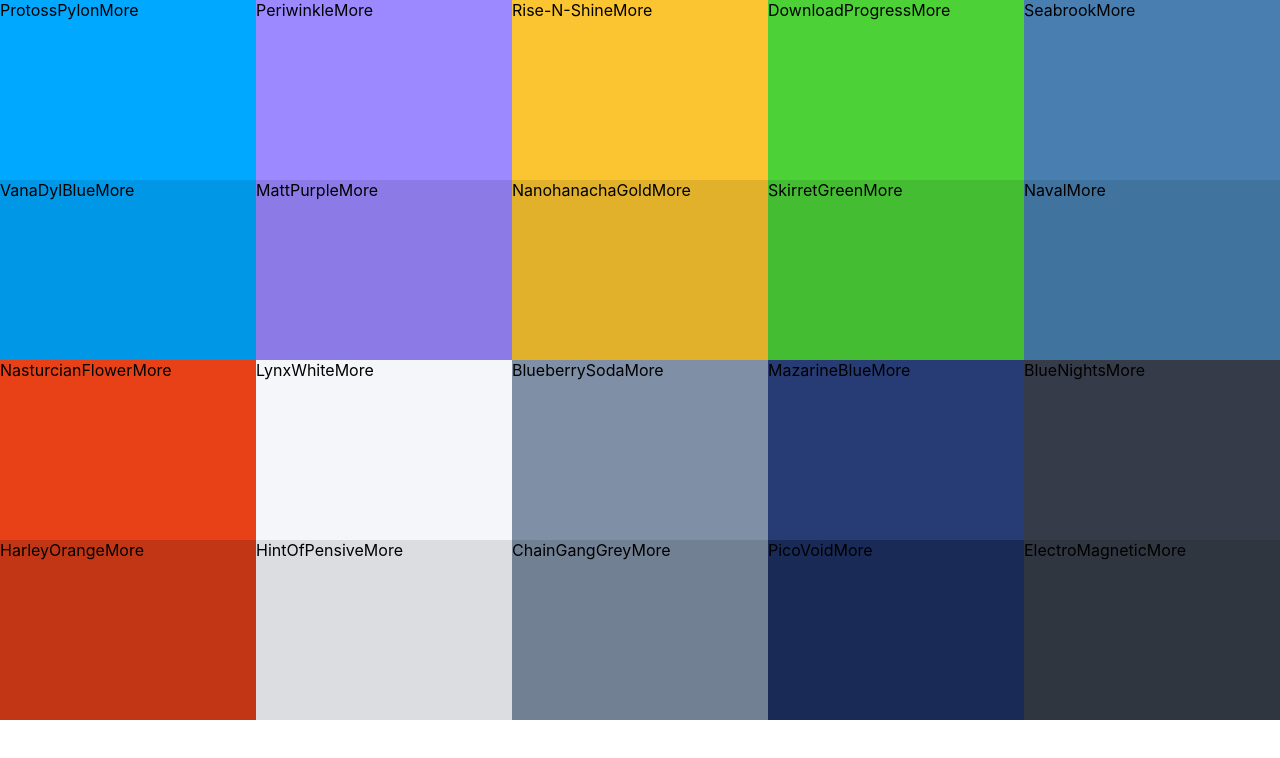
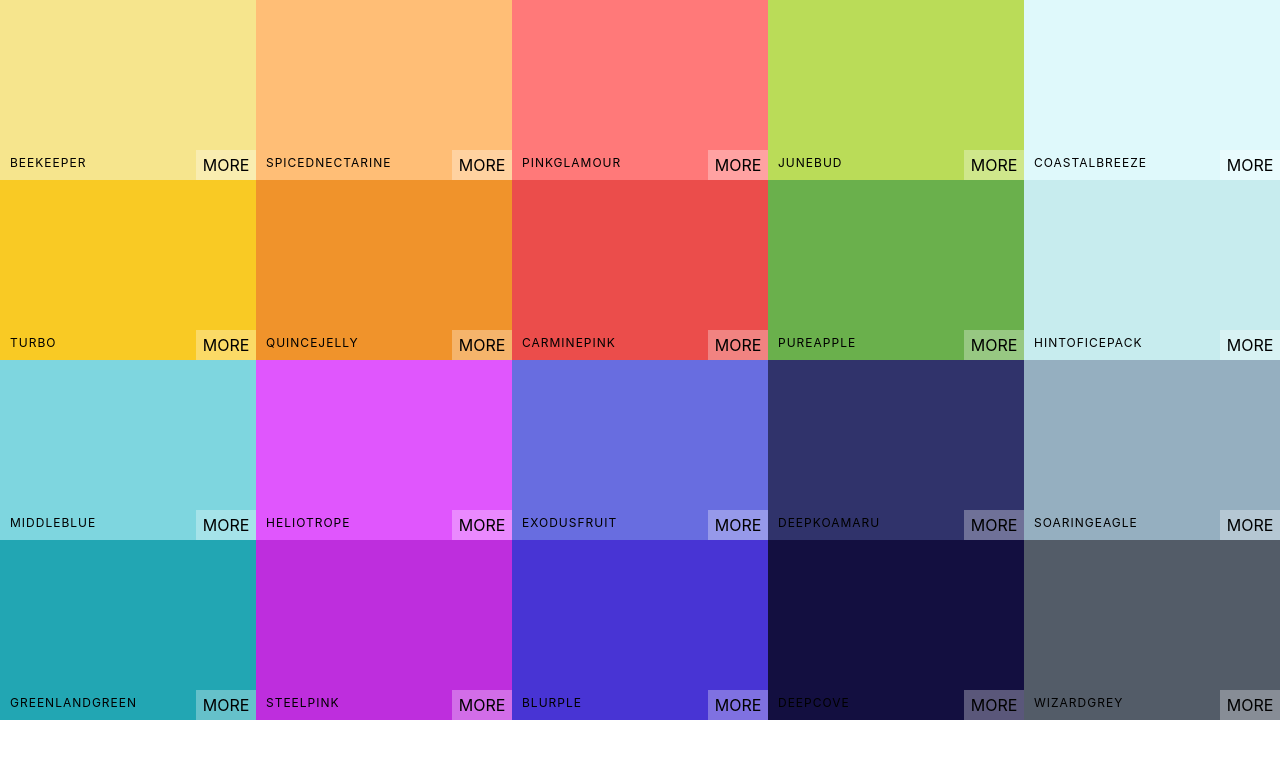
Before and after one commit to Shankhadeep1234/ColorPicker, a React (Create React App) app: page / in a window 1280 px wide. Shown: the top 758 px of the page. Built offline with nearby package versions, Linux system fonts and the light colour scheme.

Commit message:
added copy-to-clipboard

```diff
--- a/package.json
+++ b/package.json
@@ -4,6 +4,7 @@
   "private": true,
   "dependencies": {
     "react": "^16.12.0",
+    "react-copy-to-clipboard": "^5.0.2",
     "react-dom": "^16.12.0",
     "react-scripts": "3.2.0"
   },
--- a/src/App.js
+++ b/src/App.js
@@ -6,7 +6,7 @@
 function App() {
   return (
     <div>
-      <Palette {...seedColors[5]} />
+      <Palette {...seedColors[4]} />
     </div>
   );
 }
--- a/src/ColorBox.css
+++ b/src/ColorBox.css
@@ -5,4 +5,55 @@
   display: inline-block;
   position: relative;
   cursor: pointer;
+  margin-bottom: -3.9px;
 }
+
+.copy-button {
+  width: 100px;
+  height: 30px;
+  position: absolute;
+  display: inline-block;
+  top: 50%;
+  left: 50%;
+  margin-left: -50px;
+  margin-top: -15px;
+  text-align: center;
+  outline: none;
+  background: rgba(255, 255, 255, 0.3);
+  font-size: 1rem;
+  line-height: 30px;
+  text-transform: uppercase;
+  border: none;
+  text-decoration: none;
+  opacity: 0;
+}
+
+.ColorBox:hover .copy-button {
+  opacity: 1;
+  transition: 0.5s;
+}
+
+.box-content {
+  position: absolute;
+  width: 100%;
+  left: 0px;
+  bottom: 0px;
+  padding: 10px;
+  color: black;
+  letter-spacing: 1px;
+  text-transform: uppercase;
+  font-size: 12px;
+}
+
+.see-more {
+  background: rgba(255, 255, 255, 0.3);
+  position: absolute;
+  border: none;
+  right: 0px;
+  bottom: 0px;
+  width: 60px;
+  height: 30px;
+  text-align: center;
+  line-height: 30px;
+  text-transform: uppercase;
+}
--- a/src/ColorBox.js
+++ b/src/ColorBox.js
@@ -1,14 +1,23 @@
 import React, { Component } from "react";
+import { CopyToClipboard } from "react-copy-to-clipboard";
 
 import "./ColorBox.css";
 
 class ColorBox extends Component {
   render() {
+    const { name, background } = this.props;
     return (
-      <div style={{ background: this.props.background }} className="ColorBox">
-        <span>{this.props.name}</span>
-        <span>More</span>
-      </div>
+      <CopyToClipboard text={background}>
+        <div style={{ background }} className="ColorBox">
+          <div className="copy-container">
+            <div className="box-content">
+              <span>{name}</span>
+            </div>
+            <button className="copy-button">Copy</button>
+          </div>
+          <span className="see-more">More</span>
+        </div>
+      </CopyToClipboard>
     );
   }
 }
```
Also changed, not shown: 1 other file (tests, documents, lock files or other folders).
